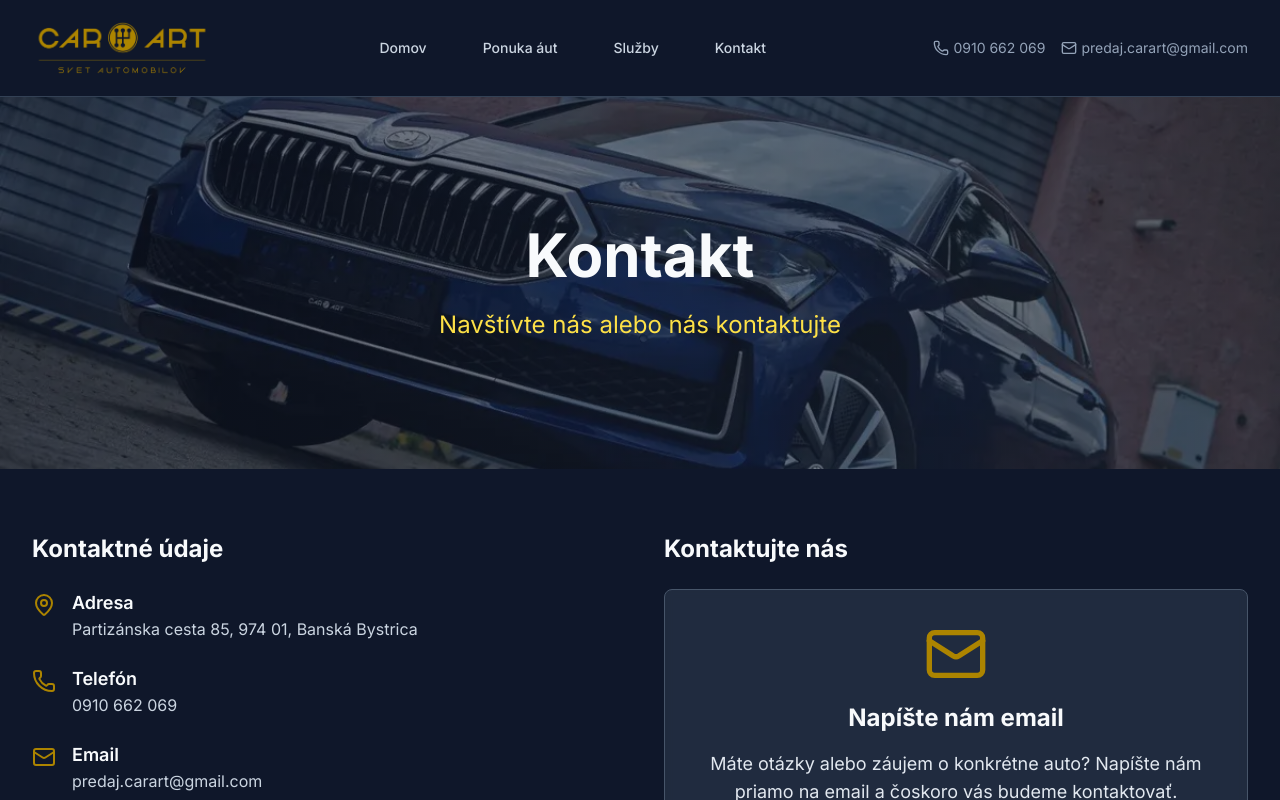
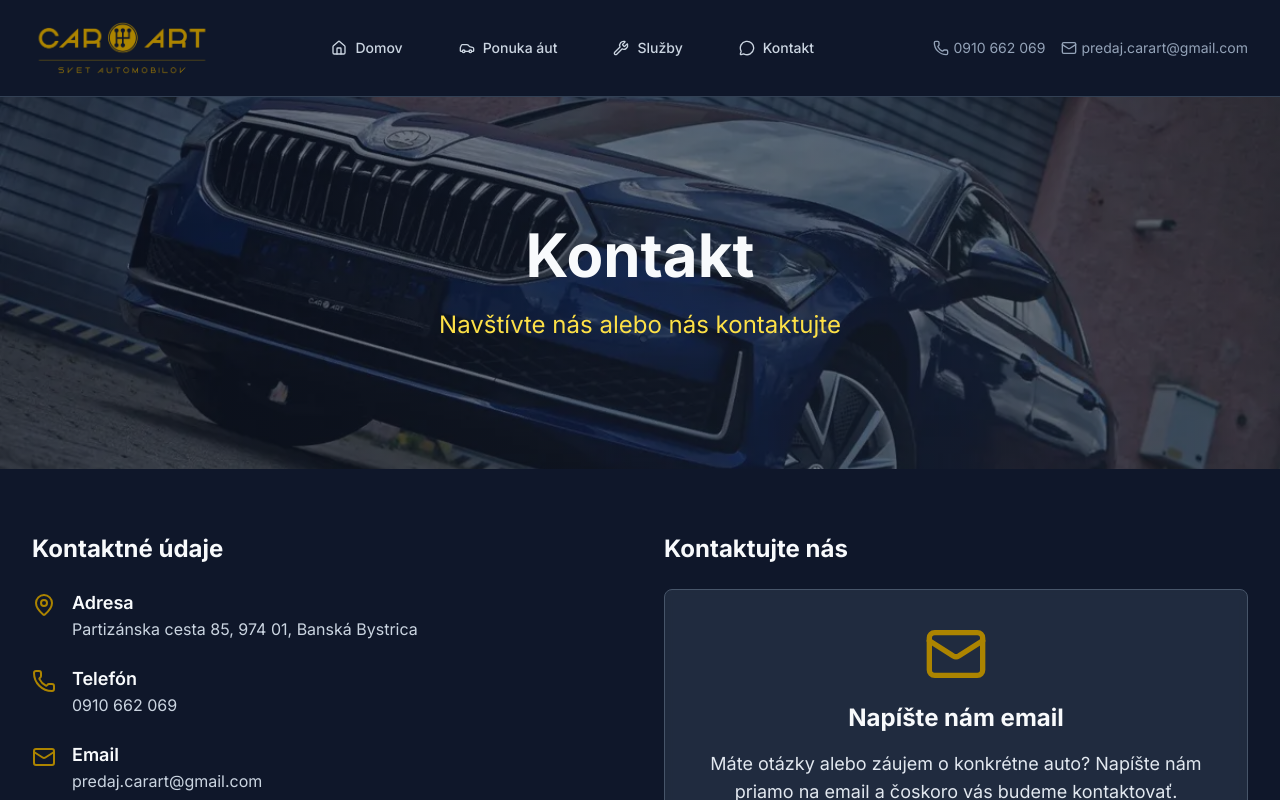
Before and after one commit to dadoedo/alldevs-cars, a Next.js app: page /kontakt in a window 1280 px wide. Shown: the top 800 px of the page. Built offline with nearby package versions, Linux system fonts and the light colour scheme.

Commit message:
Add logs volume to Docker configuration and enhance Header component with icons for navigation items

```diff
--- a/docker-compose.yml
+++ b/docker-compose.yml
@@ -14,6 +14,7 @@ services:
     volumes:
       - /mnt/HC_Volume_103599864/projects/carart:/app/data
       - /mnt/HC_Volume_103599864/projects/carart/uploads:/app/data/uploads
+      - /mnt/HC_Volume_103599864/projects/carart/logs:/app/logs
     ports:
       - "3000:3000"
 
--- a/src/components/Header.tsx
+++ b/src/components/Header.tsx
@@ -3,7 +3,7 @@
 import Link from 'next/link';
 import Image from 'next/image';
 import { useState, useEffect } from 'react';
-import { Menu, X, Phone, Mail } from 'lucide-react';
+import { Menu, X, Phone, Mail, Home, Car, Wrench, MessageCircle } from 'lucide-react';
 import { useSettings } from '@/lib/useSettings';
 
 export default function Header() {
@@ -21,10 +21,10 @@ export default function Header() {
   }, []);
 
   const navigation = [
-    { name: 'Domov', href: '/' },
-    { name: 'Ponuka áut', href: '/auta' },
-    { name: 'Služby', href: '/sluzby' },
-    { name: 'Kontakt', href: '/kontakt' },
+    { name: 'Domov', href: '/', icon: Home },
+    { name: 'Ponuka áut', href: '/auta', icon: Car },
+    { name: 'Služby', href: '/sluzby', icon: Wrench },
+    { name: 'Kontakt', href: '/kontakt', icon: MessageCircle },
   ];
 
   return (
@@ -48,17 +48,21 @@ export default function Header() {
 
           {/* Desktop Navigation */}
           <nav className="hidden md:flex space-x-8">
-            {navigation.map((item, index) => (
+            {navigation.map((item, index) => {
+              const IconComponent = item.icon;
+              return (
                 <Link
                   key={item.name}
                   href={item.href}
-                className="text-dark-secondary hover:text-primary-500 px-3 py-2 rounded-md text-sm font-medium transition-all duration-300 hover:scale-105 relative group"
+                  className="text-dark-secondary hover:text-primary-500 px-3 py-2 rounded-md text-sm font-medium transition-all duration-300 hover:scale-105 relative group flex items-center space-x-2"
                   style={{ animationDelay: `${index * 0.1}s` }}
                 >
-                {item.name}
+                  <IconComponent className="h-4 w-4 transition-transform duration-300 group-hover:scale-110" />
+                  <span>{item.name}</span>
                   <span className="absolute bottom-0 left-0 w-0 h-0.5 bg-primary-500 transition-all duration-300 group-hover:w-full"></span>
                 </Link>
-            ))}
+              );
+            })}
           </nav>
 
           {/* Contact Info */}
@@ -91,17 +95,21 @@ export default function Header() {
           isMenuOpen ? 'max-h-96 opacity-100' : 'max-h-0 opacity-0'
         }`}>
           <div className="px-2 pt-2 pb-3 space-y-1 sm:px-3 bg-dark-800 border-t border-dark-700">
-            {navigation.map((item, index) => (
+            {navigation.map((item, index) => {
+              const IconComponent = item.icon;
+              return (
                 <Link
                   key={item.name}
                   href={item.href}
-                className="text-dark-secondary hover:text-primary-500 block px-3 py-2 rounded-md text-base font-medium transition-all duration-300 hover:translate-x-2 hover:bg-dark-700"
+                  className="text-dark-secondary hover:text-primary-500 block px-3 py-2 rounded-md text-base font-medium transition-all duration-300 hover:translate-x-2 hover:bg-dark-700 flex items-center space-x-3"
                   onClick={() => setIsMenuOpen(false)}
                   style={{ animationDelay: `${index * 0.1}s` }}
                 >
-                {item.name}
+                  <IconComponent className="h-5 w-5 transition-transform duration-300 hover:scale-110" />
+                  <span>{item.name}</span>
                 </Link>
-            ))}
+              );
+            })}
             <div className="pt-4 border-t border-dark-700">
               <div className="flex items-center space-x-2 text-sm text-dark-muted px-3 py-2 hover:text-primary-500 transition-colors duration-300">
                 <Phone className="h-4 w-4 transition-transform duration-300 hover:scale-110" />
```
Lines whose indentation alone changed are shown as unchanged.
